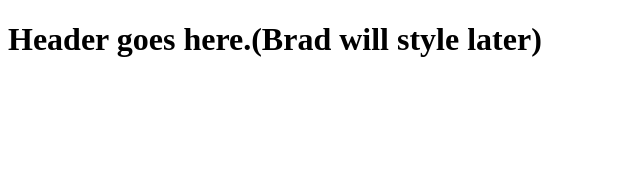
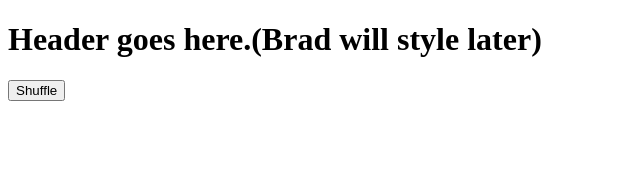
Before and after one commit to Braflee/group-project, a React (Create React App) app in the folder meme-gen/: page / in a window 1280 px wide. Shown: the top 170 px of the page, without its empty margins (0-640 px from the left). Built offline with nearby package versions, Linux system fonts and the light colour scheme; no server answers; the HTML template or start-up script is replaced by a standard one.

Commit message:
business-logic

```diff
--- a/meme-gen/src/App.js
+++ b/meme-gen/src/App.js
@@ -1,12 +1,12 @@
 import React from 'react'
 import Header from './components/Header'
-import Form from './components/Form'
+import States from './components/States'
 
 function App() {
     return(
         <div>
             <Header />
-            <Form />
+            <States />
         </div>
     )
 }
--- /dev/null
+++ b/meme-gen/src/components/States.js
@@ -0,0 +1,46 @@
+import React from 'react'
+
+class States extends React.Component {
+    constructor(){
+        super()
+        this.state = {
+            topTex: "",
+            bottomTex: "",
+            randomImg: "",
+            memeArray: []
+        }
+
+        this.shuffleButton = this.shuffleButton.bind(this)
+    }
+
+    componentDidMount() {
+        fetch("https://api.imgflip.com/get_memes")
+            .then(res => res.json())
+            .then(res => {
+                const {memes} = res.data
+                console.log(memes)
+                this.setState({ memeArray: memes })
+            })
+    }
+
+    shuffleButton = e => {
+        e.preventDefault()
+        const randomIndex = Math.floor(Math.random() * this.state.memeArray.length)
+        const randMemeImg = this.state.memeArray[randomIndex].url
+        this.setState({randomImg: randMemeImg})
+    }
+
+    render(){
+
+        return(
+            <div>
+                <form>
+                    <button onClick={this.shuffleButton}>Shuffle</button>
+                    <img src={this.state.randomImg}/>
+                </form>
+            </div>
+        )
+    }
+}
+
+export default States
```
Also changed, not shown: 1 other file (tests, documents, lock files or other folders).
